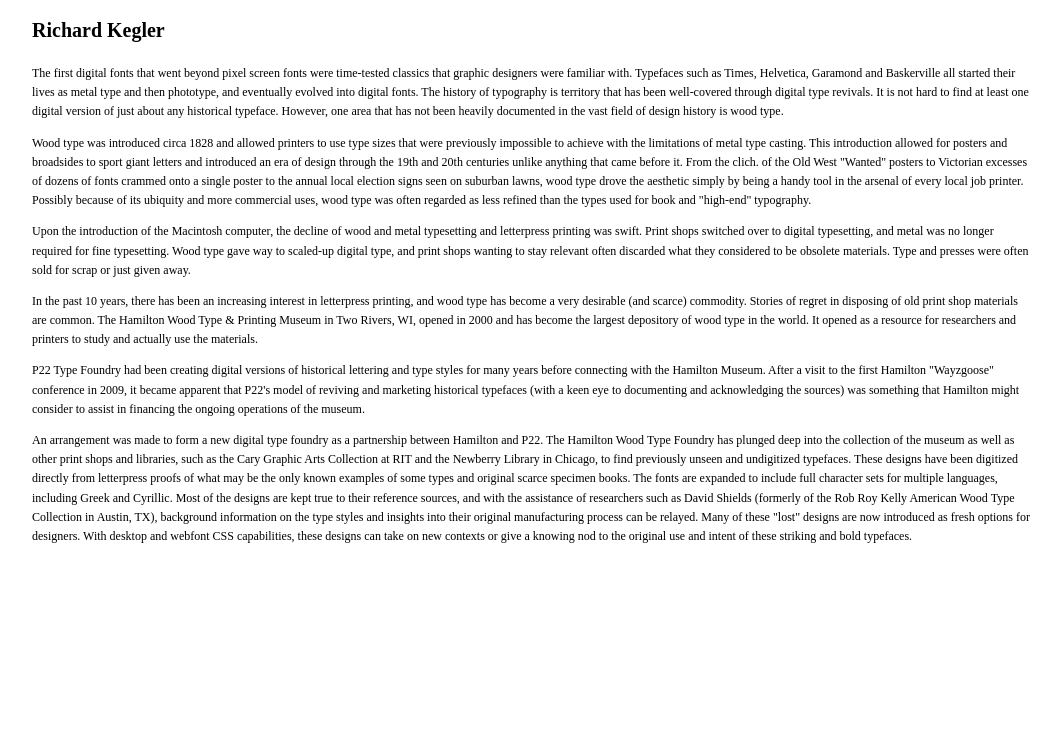
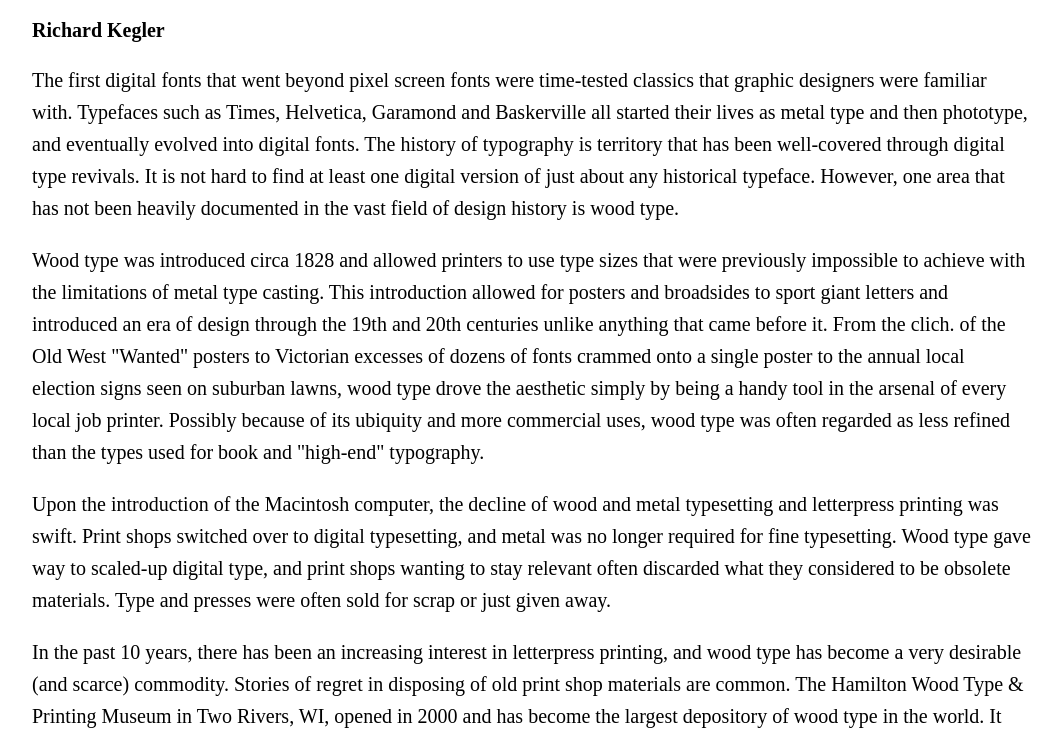
Before and after one commit to kmschneids/kmschneids.github.io, a plain HTML site: page index.html in a window 1280 px wide. Shown: the part 53-791 px from the top of the page, without its empty margins (108-1169 px from the left). Drawn offline with Linux system fonts and the light colour scheme.

Commit message:
changes that arent saving

```diff
--- a/index.html
+++ b/index.html
@@ -25,7 +25,7 @@
     }
 
     body {
-      font-size: 1.2em; /* currently ems cause chrome bug misinterpreting rems on body element */
+      font-size: 2em; /* currently ems cause chrome bug misinterpreting rems on body element */
       line-height: 1.6;
       font-weight: 400;
       margin: 2rem;
@@ -66,20 +66,28 @@
     }
 
     .column {
-      width: 100rem; /* Set your column width here */
+      width: 20rem; /* Set your column width here */
       margin: auto;
     }
 
     /* Larger than mobile */
     @media (min-width: 400px) {
+    }
+
+    /* Larger than phablet (also point when grid becomes active) */
+    @media (min-width: 550px) {
 
     }
 
-    /* Larger than phablet (also point when grid becomes active) */
-    @media (min-width: 550px) {}
-
     /* Larger than tablet */
-    @media (min-width: 750px) {}
+    @media (min-width: 750px) {
+	    .column {
+	      width: 100rem; /* Set your column width here */
+	    }
+		p {
+			font-size:1.9;
+		}
+    }
 
     /* Larger than desktop */
     @media (min-width: 1000px) {}
```
